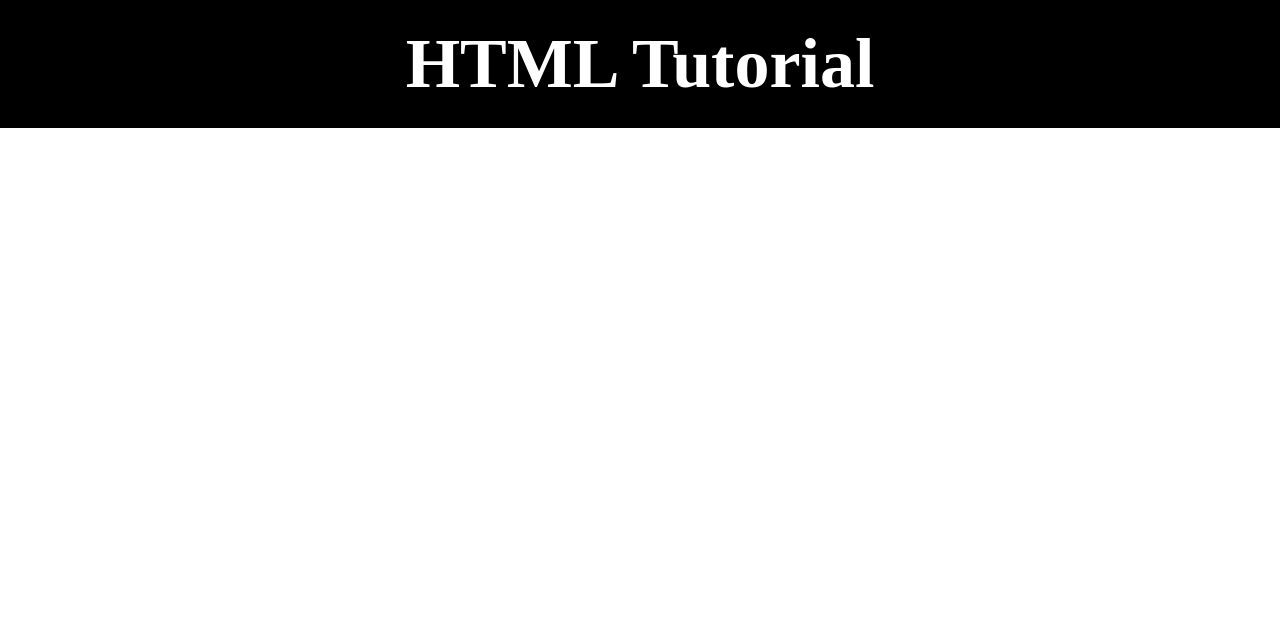
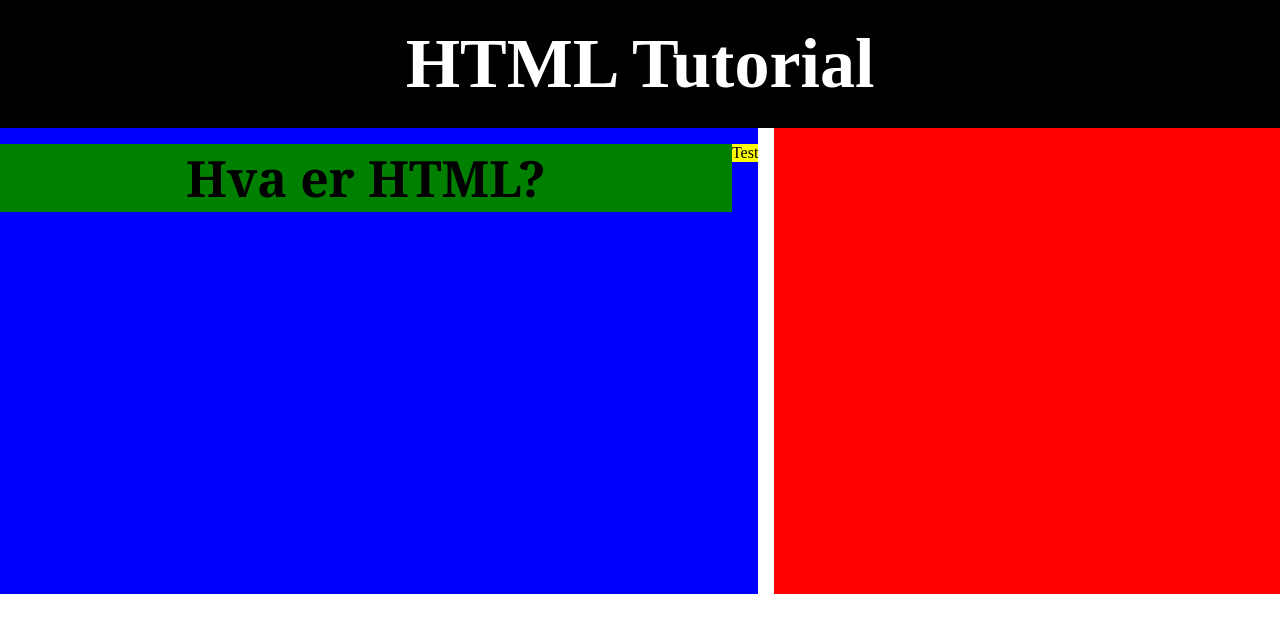
Before and after one commit to Mads004/School, a plain HTML site: page Nettside_UDV/index.html in a window 1280 px wide. Drawn offline with Linux system fonts and the light colour scheme.

```diff
--- a/Nettside_UDV/index.html
+++ b/Nettside_UDV/index.html
@@ -3,7 +3,7 @@
   <head>
     <meta charset="utf-8">
     <title>HTML Tutorial</title>
-    <link rel="Shortcut_icon" href="logo.png">
+    <link rel="shortcut icon" href="logo.png">
     <link rel="stylesheet" href="style.css">
   </head>
   <body>
@@ -11,5 +11,19 @@
     <div id="header">
       <h1 style="color:white; font-size:70px; font-family:serif;">HTML Tutorial</h1>
     </div>
+
+    <div id="mainContent">
+      <div class="textBox1">
+        <div class="head1">
+          <h1 style="font-size: 50px; font-family: Georgia, serif;">Hva er HTML?</h1><br>
+        </div>
+        <div class="text1">
+          <p>Test</p>
+        </div>
+      </div>
+      <div class="image1">
+
+      </div>
+    </div>
   </body>
 </html>
--- a/Nettside_UDV/style.css
+++ b/Nettside_UDV/style.css
@@ -4,10 +4,45 @@
 }
 
 #header{
-  display: grid;
+  display: flex;
   justify-content: center;
   align-items: center;
   background-color: black;
   width: 100%;
   height: 8em;
 }
+
+#mainContent{
+  display: grid;
+  grid-template-columns: 1.5fr 1fr;
+  grid-gap: 1em;
+  justify-content: center;
+}
+
+.textBox1{
+  display: flex;
+  justify-content: center;
+  align-items: flex-start;
+  padding-top: 1em;
+  background-color: blue;
+  height: 450px;
+}
+
+.image1{
+  display: flex;
+  justify-content: center;
+  align-items: center;
+  background-color: red;
+}
+
+.head1{
+  display: flex;
+  justify-content: center;
+  width: 100%;
+  height: 15%;
+  background-color: green;
+}
+
+.text1{
+  background-color: yellow;
+}
```
Also changed, not shown: Node_application/Backend/index.js (renamed from Node_application/index.js), Node_application/Backend/package.json (renamed from Node_application/package.json), 2 other files.
